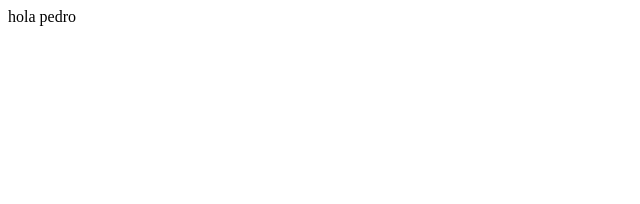
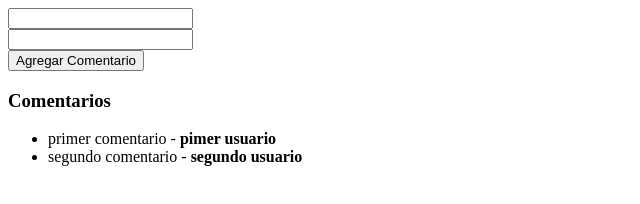
Before and after one commit to Diiegohdez/PruebaGit, a plain HTML site: page controllers_inicio/index.html in a window 1280 px wide. Shown: the whole page, without its empty margins (0-640 px from the left). Drawn offline with nearby package versions, Linux system fonts and the light colour scheme.

Commit message:
actualizacion

```diff
--- a/controllers_inicio/controller.js
+++ b/controllers_inicio/controller.js
@@ -2,4 +2,19 @@ let app = angular.module("Myapp", []);
 
 app.controller("Mycontroller", function($scope){
     $scope.nombre = "pedro";
+    $scope.nuevoComentario = [];
+    $scope.comentarios = [
+        {
+            comentario: "primer comentario",
+            usuario : "pimer usuario"
+        },
+        {
+            comentario: "segundo comentario",
+            usuario: "segundo usuario"
+        }
+    ]
+    $scope.agregarComenario = function () {
+        $scope.comentarios.push($scope.nuevoComentario);
+        $scope.nuevoComentario = {};
+    }
 });
--- a/controllers_inicio/index.html
+++ b/controllers_inicio/index.html
@@ -8,6 +8,19 @@
     <script src="controller.js"></script>
 </head>
 <body ng-controller = "Mycontroller">
-    {{"hola " + nombre}}
+    <input type="text" ng-model="nuevoComentario.comentario">
+    <br>
+    <input type="text" ng-model="nuevoComentario.usuario">
+    <br>
+
+    <button ng-click="agregarComenario()">Agregar Comentario</button>
+
+    <h3>Comentarios</h3>
+
+    <ul>
+        <li ng-repeat="comentario in comentarios">
+            {{comentario.comentario}} - <strong>{{comentario.usuario}}</strong>
+        </li>
+    </ul>
 </body>
 </html>
```
